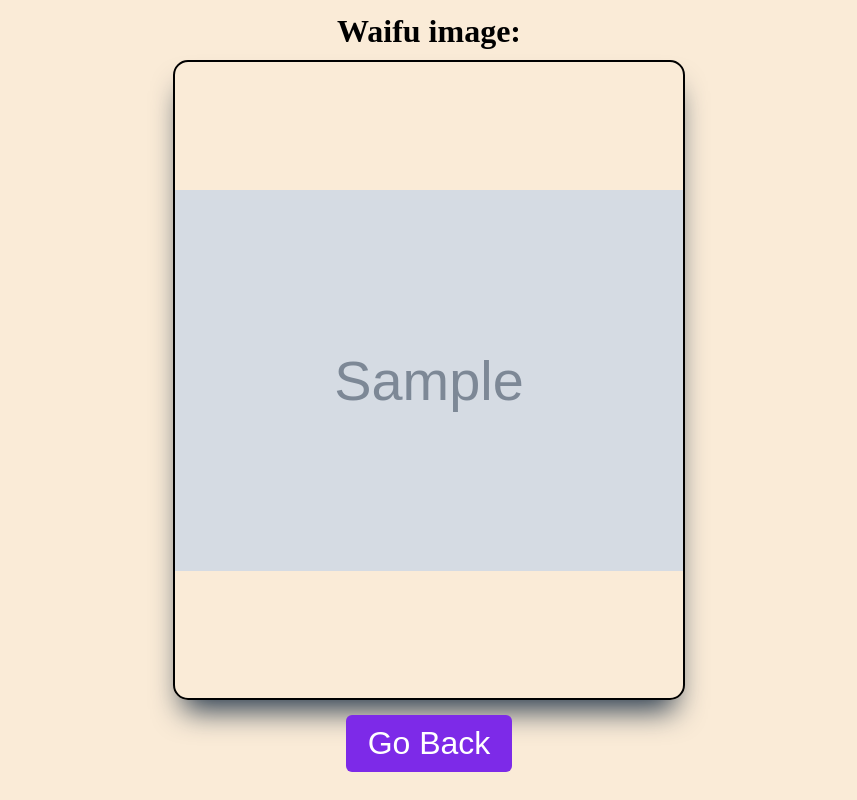
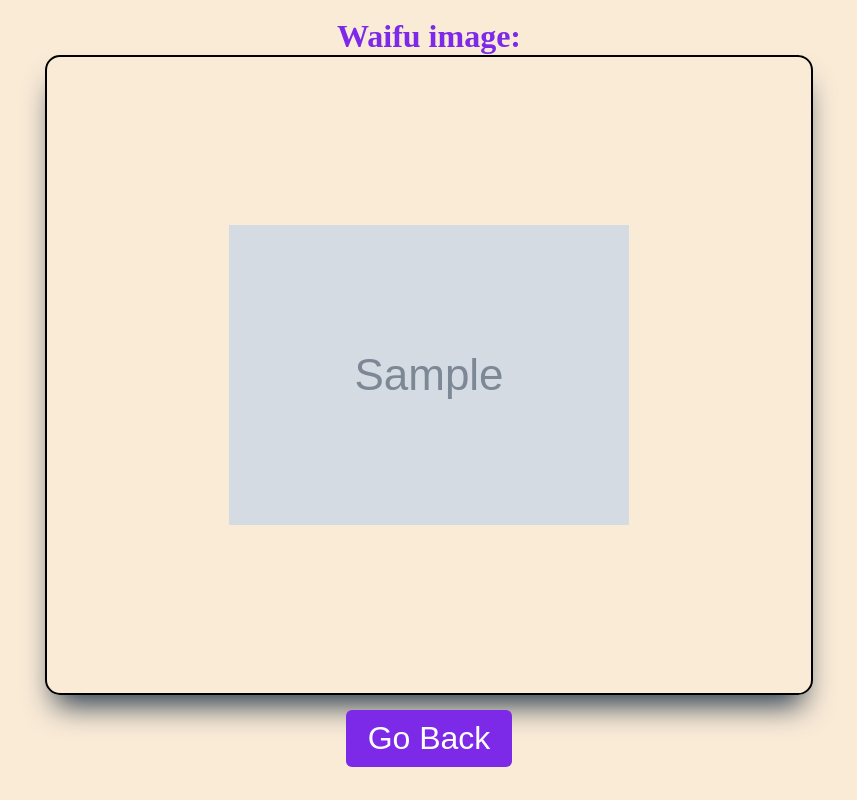
Before and after one commit to devmehta35/project-waifu, a Flask app: template api/templates/image.html in a window 1280 px wide. Shown: the whole page, without its empty margins (211-1068 px from the left). Run offline with Flask 3, Linux system fonts and the light colour scheme; the template is opened without the code that fills it: most values are stand-ins (such as "Sample title", 1, 10 or a date in 2020); grey boxes marked "Sample" are stand-in pictures.

Commit message:
media queries added...

```diff
--- a/api/templates/image.html
+++ b/api/templates/image.html
@@ -1,15 +1,17 @@
 <!DOCTYPE html>
 <html lang="en">
+
 <head>
     <meta charset="UTF-8">
-    <meta http-equiv="refresh" content="1">
+    <meta http-equiv="refresh" content="2">
     <style>
-        *{
+        * {
             margin: 0;
             padding: 0;
             box-sizing: border-box;
         }
-        .main{
+
+        .main {
             background: antiquewhite;
             height: 100vh;
             width: 100%;
@@ -18,14 +20,32 @@
             display: flex;
             flex-direction: column;
         }
-        img{
+
+        @media only screen and (min-width: 600px) {
+            h1{
+                color: #7d2ae8;
+            }
+            img {
+                height: 60%;
+                width: 80%;
+                border: 2px solid black;
+                border-radius: 15px;
+                object-fit: fill;
+                box-shadow: rgb(38, 57, 77) 0px 20px 30px -10px;
+            }
+        }
+
+        @media only screen and (min-width: 992px) {
+            img {
             border: 2px solid black;
             border-radius: 15px;
             height: 80%;
-            width: 40%;
-            object-fit: contain;
+            width: 60%;
+            object-fit: scale-down;
             box-shadow: rgb(38, 57, 77) 0px 20px 30px -10px;
         }
+        }
+
         button {
             font-size: 2rem;
             margin: 15px;
@@ -124,12 +144,14 @@
     </style>
     <title>Project Waifu</title>
 </head>
+
 <body>
     <div class="main">
-        <h1 style="margin-bottom: 10px;">Waifu image:</h1>
-        <img id="imageUrl" src="{{ image_url }}" alt="Image from nekos.pro">
+        <h1>Waifu image:</h1>
+        <img id="imageUrl" src="{{ image_url }}" alt="Image">
         <button onclick="window.location.href='/'">Go Back</button>
     </div>
 
 </body>
+
 </html>
```
